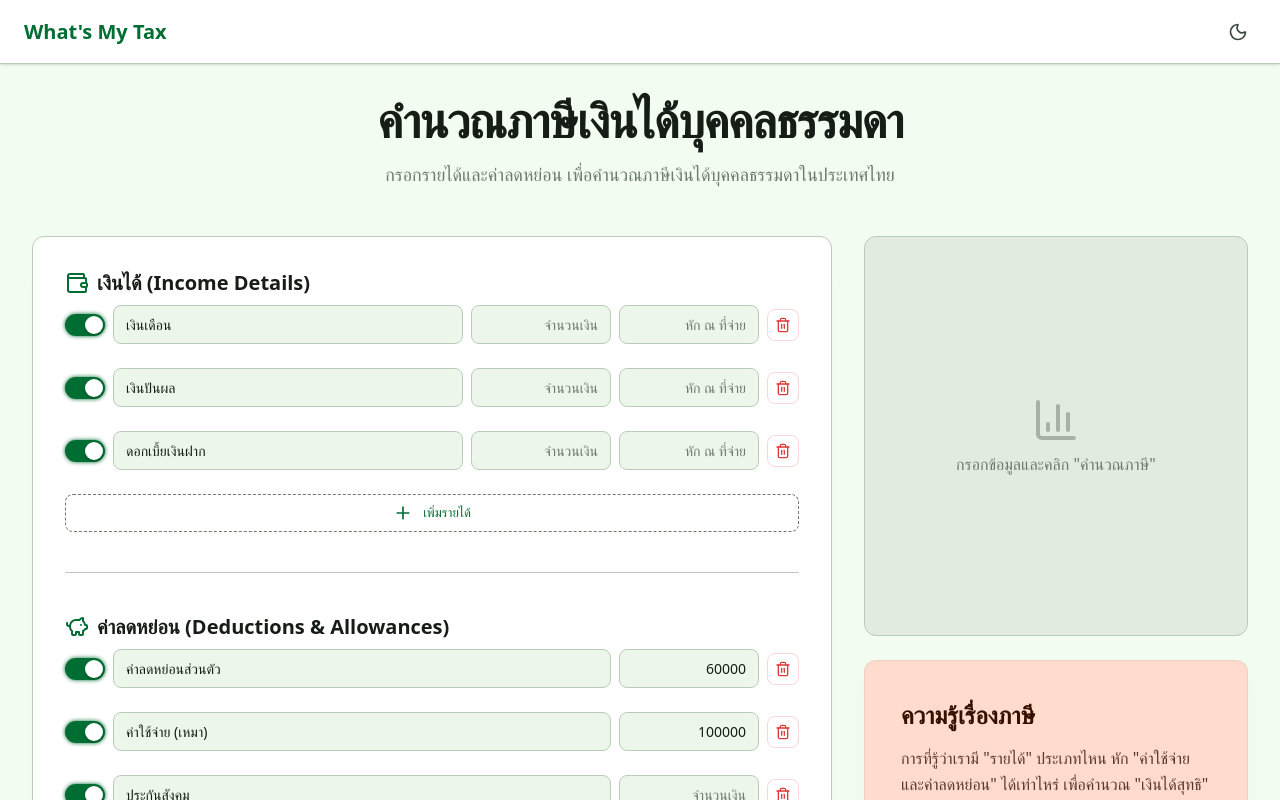
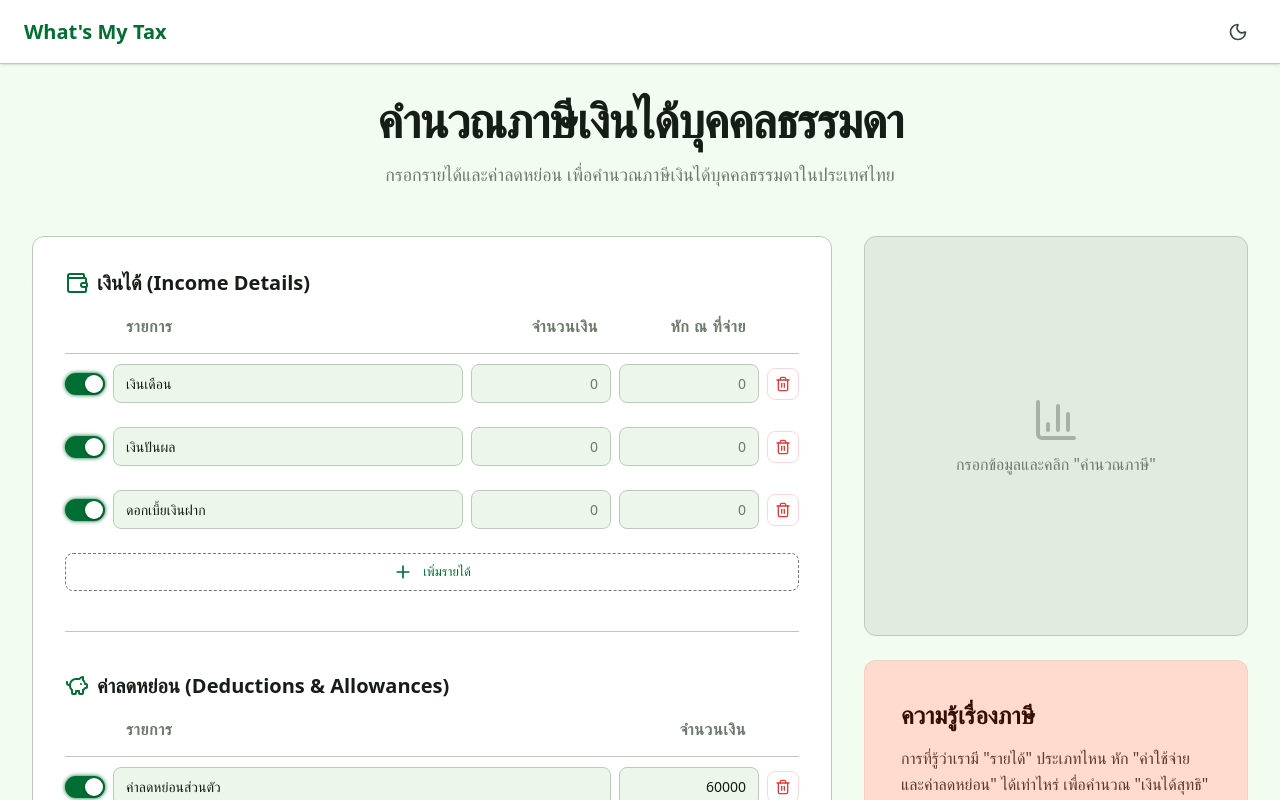
Before and after one commit to Kantavit/WhatsMyTax, a Next.js app: page / in a window 1280 px wide. Shown: the top 800 px of the page. Built offline with nearby package versions, Linux system fonts and the light colour scheme.

Commit message:
feat: add column headers to income and deduction lists and update input placeholders

```diff
--- a/src/app/components/DeductionListSection.tsx
+++ b/src/app/components/DeductionListSection.tsx
@@ -55,6 +55,13 @@ export function DeductionListSection({
         <h2 className="text-xl font-bold text-on-surface">{title}</h2>
       </div>
       <div className="items-list space-y-4">
+        {/* Column Headers */}
+        <div className="item-row item-header" aria-hidden="true">
+          <div className="toggle-switch-placeholder" />
+          <span className="input-name item-header-label">รายการ</span>
+          <span className="input-amount item-header-label">จำนวนเงิน</span>
+          <span className="btn-remove-placeholder" />
+        </div>
         {items.map((item) => (
           <div
             key={item.id}
@@ -77,7 +84,7 @@ export function DeductionListSection({
                 type="text"
                 inputMode="decimal"
                 className="input-amount"
-                placeholder="จำนวนเงิน"
+                placeholder="0"
                 value={item.amount}
                 onChange={(e) => handleAmountChange(item.id, e.target.value)}
               />
--- a/src/app/components/IncomeListSection.tsx
+++ b/src/app/components/IncomeListSection.tsx
@@ -65,6 +65,14 @@ export function IncomeListSection({
         <h2 className="text-xl font-bold text-on-surface">{title}</h2>
       </div>
       <div className="items-list space-y-4">
+        {/* Column Headers */}
+        <div className="item-row item-header" aria-hidden="true">
+          <div className="toggle-switch-placeholder" />
+          <span className="input-name item-header-label">รายการ</span>
+          <span className="input-amount item-header-label">จำนวนเงิน</span>
+          <span className="input-amount item-header-label">หัก ณ ที่จ่าย</span>
+          <span className="btn-remove-placeholder" />
+        </div>
         {items.map((item) => (
           <div
             key={item.id}
@@ -87,7 +95,7 @@ export function IncomeListSection({
                 type="text"
                 inputMode="decimal"
                 className="input-amount"
-                placeholder="จำนวนเงิน"
+                placeholder="0"
                 value={item.amount}
                 onChange={(e) => handleAmountChange(item.id, e.target.value)}
               />
@@ -95,7 +103,7 @@ export function IncomeListSection({
                 type="text"
                 inputMode="decimal"
                 className="input-amount"
-                placeholder="หัก ณ ที่จ่าย"
+                placeholder="0"
                 value={item.withholding}
                 onChange={(e) =>
                   handleWithholdingChange(item.id, e.target.value)
--- a/src/app/globals.css
+++ b/src/app/globals.css
@@ -1,8 +1,6 @@
-
 @import "tailwindcss";
 
 /* ── Design Tokens ── */
-
 
 @theme {
   --color-on-tertiary-fixed-variant: var(--app-color-on-tertiary-fixed-variant);
@@ -36,7 +34,9 @@
   --color-on-primary-fixed: var(--app-color-on-primary-fixed);
   --color-inverse-surface: var(--app-color-inverse-surface);
   --color-on-tertiary-fixed: var(--app-color-on-tertiary-fixed);
-  --color-on-secondary-fixed-variant: var(--app-color-on-secondary-fixed-variant);
+  --color-on-secondary-fixed-variant: var(
+    --app-color-on-secondary-fixed-variant
+  );
   --color-tertiary-fixed-dim: var(--app-color-tertiary-fixed-dim);
   --color-secondary-fixed: var(--app-color-secondary-fixed);
   --color-primary-container: var(--app-color-primary-container);
@@ -58,7 +58,6 @@
   --color-help-card-btn-bg: var(--app-color-help-card-btn-bg);
   --color-help-card-btn-text: var(--app-color-help-card-btn-text);
   --color-help-card-icon: var(--app-color-help-card-icon);
-
 
   --font-sans: var(--font-inter), "Inter", system-ui, -apple-system, sans-serif;
 }
@@ -120,7 +119,6 @@
   --app-color-help-card-btn-bg: #360f00;
   --app-color-help-card-btn-text: #ffffff;
   --app-color-help-card-icon: rgba(54, 15, 0, 0.1);
-
 }
 
 .dark {
@@ -177,7 +175,6 @@
   --app-color-help-card-btn-bg: #fedbcd;
   --app-color-help-card-btn-text: #360f00;
   --app-color-help-card-icon: rgba(255, 255, 255, 0.05);
-
 }
 
 /* ── Global Resets ── */
@@ -192,7 +189,6 @@ body {
   min-height: 100dvh;
   overflow-x: hidden;
 }
-
 
 /* ── Results Breakdown Row ── */
 .bracket-row {
@@ -318,7 +314,9 @@ body {
   padding: 0.5rem 0.75rem;
   color: var(--color-on-surface);
   font-size: 0.875rem;
-  transition: border-color 0.2s ease, box-shadow 0.2s ease;
+  transition:
+    border-color 0.2s ease,
+    box-shadow 0.2s ease;
   outline: none;
 }
 
@@ -348,14 +346,16 @@ body {
   font-size: 0.8125rem;
   font-weight: 500;
   cursor: pointer;
-  transition: background 0.2s ease, border-color 0.2s ease, color 0.2s ease;
+  transition:
+    background 0.2s ease,
+    border-color 0.2s ease,
+    color 0.2s ease;
 }
 
 .btn-add:hover {
   background: var(--color-surface-container-high);
   border-color: var(--color-primary);
 }
-
 
 /* ── Remove Button ── */
 .btn-remove {
@@ -379,6 +379,47 @@ body {
   background: color-mix(in srgb, var(--color-error), transparent 90%);
   border-color: var(--color-error);
   opacity: 1;
+}
+
+/* ── Column Header Row ── */
+.item-header {
+  animation: none !important;
+  border-bottom: 1px solid var(--color-outline-variant);
+  padding-bottom: 0.375rem;
+  margin-bottom: 0.125rem;
+}
+
+/* Invisible spacer matching toggle-switch size */
+.toggle-switch-placeholder {
+  width: 2.5rem;
+  height: 1.375rem;
+  flex-shrink: 0;
+}
+
+/* Invisible spacer matching btn-remove size */
+.btn-remove-placeholder {
+  width: 2rem;
+  height: 2rem;
+  flex-shrink: 0;
+}
+
+/* Override input styles so header labels look like labels, not inputs */
+.item-header-label {
+  background: transparent !important;
+  border-color: transparent !important;
+  padding: 0.5rem 0.75rem !important;
+  font-size: 1rem !important;
+  font-weight: 600 !important;
+  color: var(--color-outline) !important;
+  text-transform: uppercase;
+  letter-spacing: 0.04em;
+  white-space: nowrap;
+}
+
+@media (max-width: 480px) {
+  .item-header {
+    display: none;
+  }
 }
 
 /* ── Items List Container ── */
@@ -434,7 +475,9 @@ body {
   border-radius: 999px;
   border: none;
   cursor: pointer;
-  transition: background 0.25s ease, box-shadow 0.25s ease;
+  transition:
+    background 0.25s ease,
+    box-shadow 0.25s ease;
   outline: none;
   padding: 0;
 }
@@ -485,7 +528,10 @@ body {
   padding: 0.5rem 0.625rem;
   border-radius: 0.5rem;
   border: 1px solid transparent;
-  transition: opacity 0.3s ease, border-color 0.2s ease, background 0.2s ease;
+  transition:
+    opacity 0.3s ease,
+    border-color 0.2s ease,
+    background 0.2s ease;
 }
 
 .item-block:hover {
@@ -519,7 +565,7 @@ body {
 }
 
 .item-disabled .input-name,
-.item-disabled .input-amount{
+.item-disabled .input-amount {
   pointer-events: none;
 }
 
```
